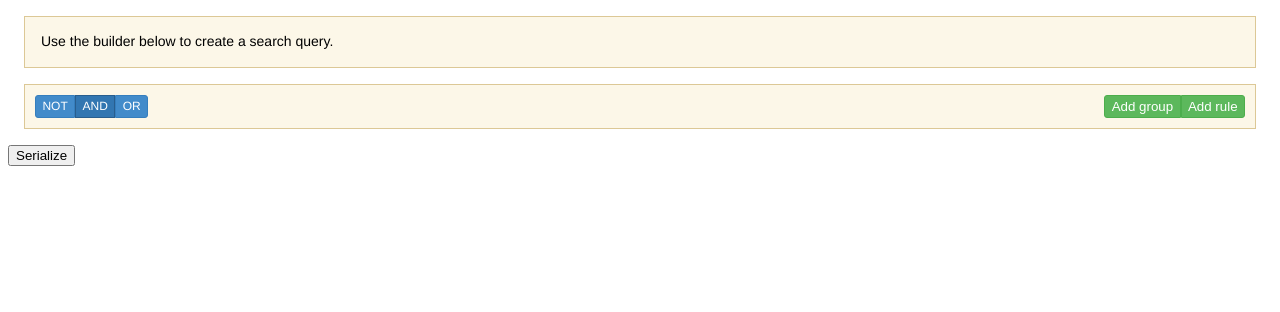
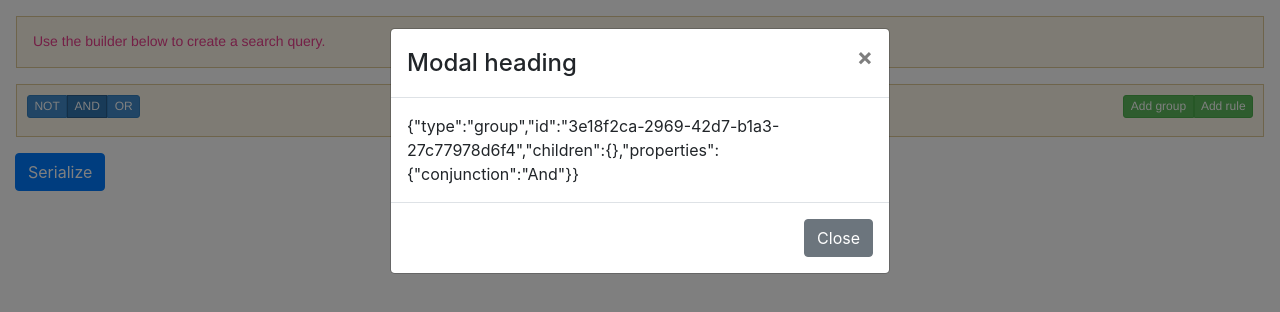
Before and after one commit to OlegSaidov/react-test, a React (Create React App) app: page / in a window 1280 px wide. Both pictures are taken after a click on the button "Serialize". Shown: the top 312 px of the page. Built offline with nearby package versions, Linux system fonts and the light colour scheme.

Commit message:
Created modal output with raw state

```diff
--- a/package.json
+++ b/package.json
@@ -3,6 +3,7 @@
   "version": "0.1.0",
   "private": true,
   "dependencies": {
+    "bootstrap": "^4.4.1",
     "immutable": "^4.0.0-rc.12",
     "node-sass": "^4.12.0",
     "ramda": "^0.26.1",
--- a/src/App.js
+++ b/src/App.js
@@ -1,4 +1,5 @@
 import React, { Fragment } from 'react';
+import 'bootstrap/dist/css/bootstrap.css';
 import './App.scss';
 import { Query, Builder, Preview, Serialize } from './RuleBuilder'
 import { defaultConfig} from './config'
@@ -20,12 +21,13 @@ function App() {
               <div className="query-builder">
                 <Builder config={config} tree={state} actions={actions}/>
               </div>
+              <Serialize state={state}/>
             </Fragment>
           )
         }
         }
       </Query>
-      <Serialize />
+
     </div>
   );
 }
--- a/src/RuleBuilder/components/Serialize.js
+++ b/src/RuleBuilder/components/Serialize.js
@@ -1,13 +1,37 @@
-import React, { Component } from 'react';
+import React, { useState, } from 'react';
+import { Button, Modal, Container } from 'react-bootstrap';
 
-export class Serialize extends Component {
+export function Serialize(props) {
 
-    render() {
-        return (
-            <div>
-                <button className='btn btn-primary shadow'>Serialize</button>
-            </div>
+    const [show, setShow] = useState(false);
+    const rawState = props.state;
 
+    const handleClose = () => setShow(false);
+    const handleShow = () => setShow(true);
+
+    const serialize = raw => {
+        return(
+            JSON.stringify(raw)
         )
     }
-}
+
+    return (
+      <Container fluid={true}>
+        <Button variant="primary" onClick={handleShow}>
+          Serialize
+        </Button>
+
+        <Modal show={show} onHide={handleClose}>
+          <Modal.Header closeButton>
+            <Modal.Title>Modal heading</Modal.Title>
+          </Modal.Header>
+          <Modal.Body>{serialize(rawState)}</Modal.Body>
+          <Modal.Footer>
+            <Button variant="secondary" onClick={handleClose}>
+              Close
+            </Button>
+          </Modal.Footer>
+        </Modal>
+      </Container>
+    );
+  }
```
Also changed, not shown: 1 other file (tests, documents, lock files or other folders).
